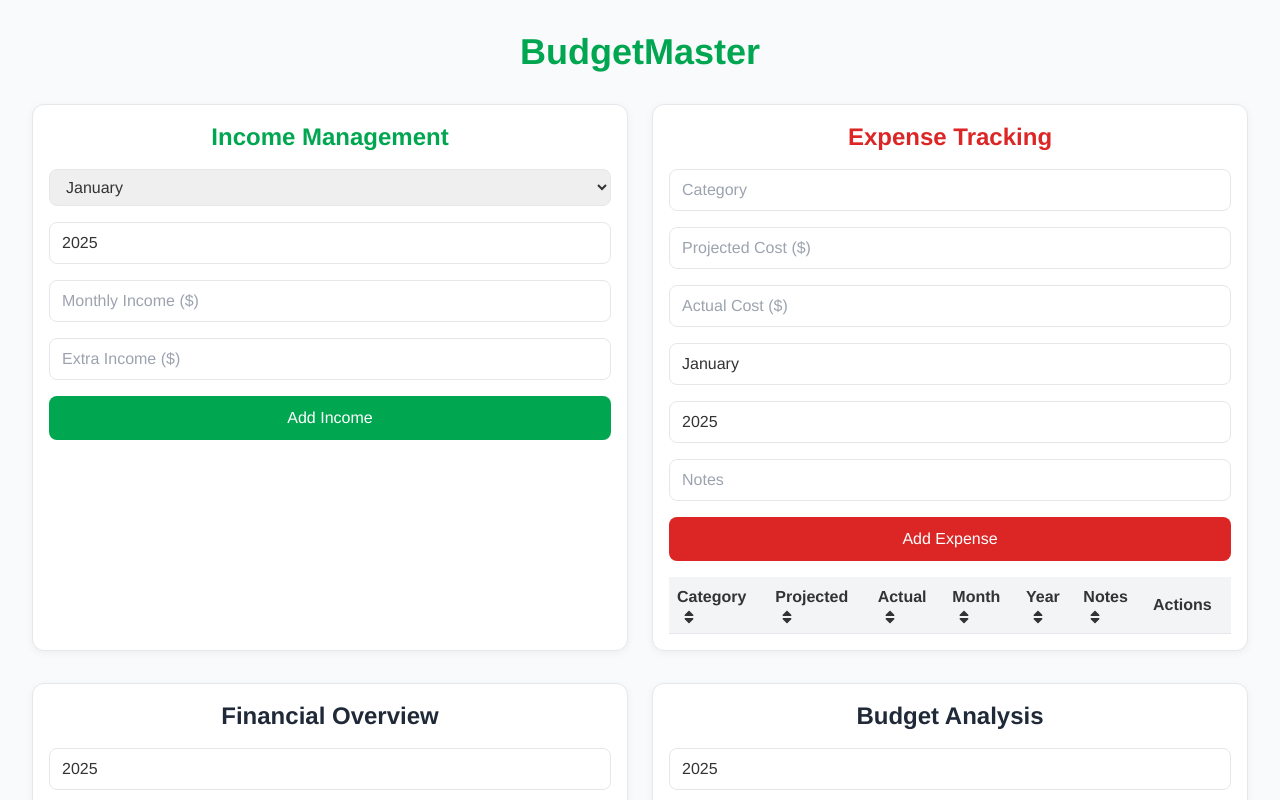
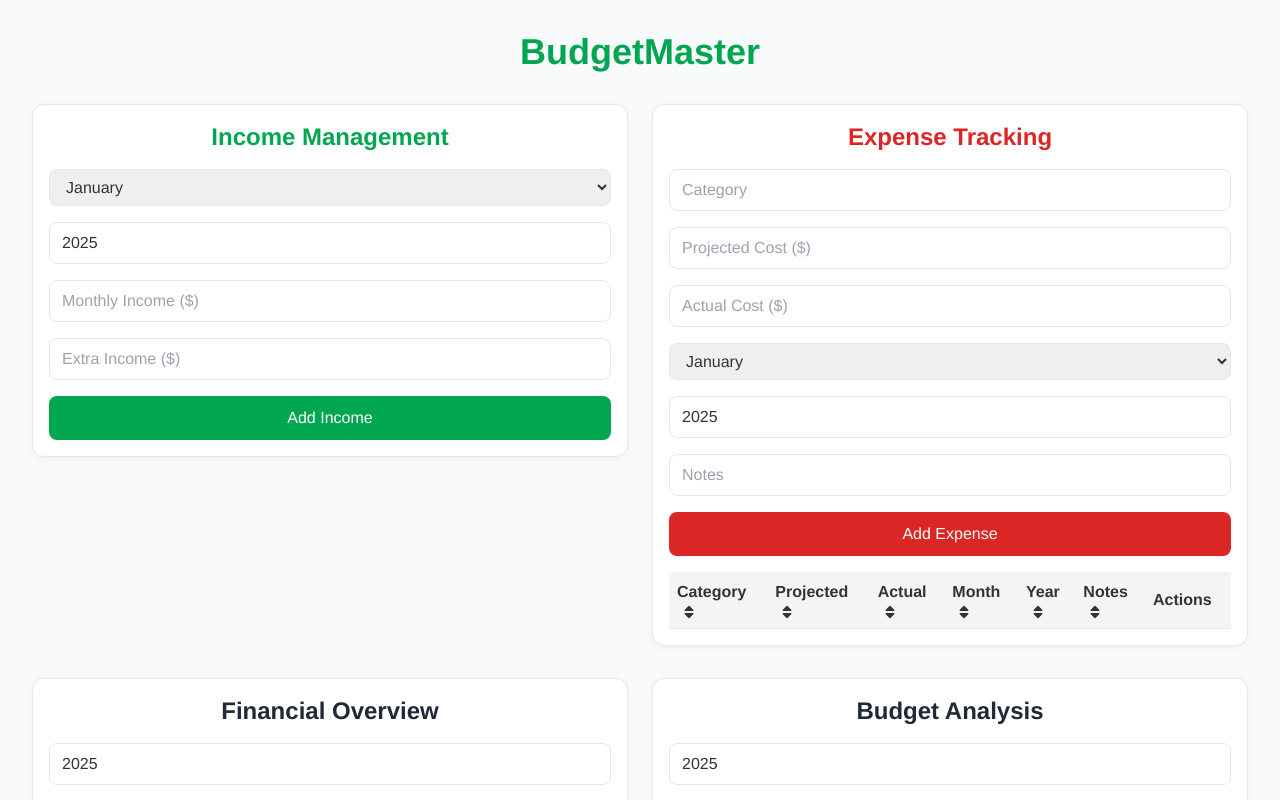
Before and after one commit to RafaelDataSci/BudgetMaster, a Next.js app: page / in a window 1280 px wide. Shown: the top 800 px of the page. Built offline with nearby package versions, Linux system fonts and the light colour scheme.

Commit message:
Fix hydration error in IncomeSection by removing invalid SelectTrigger nesting

```diff
--- a/src/app/components/ui/ExpenseSection.tsx
+++ b/src/app/components/ui/ExpenseSection.tsx
@@ -5,10 +5,15 @@ import { Card } from "@/app/components/ui/Card";
 import { Input } from "@/app/components/ui/input";
 import { Button } from "@/app/components/ui/button";
 import { Table, TableHeader, TableRow, TableHead, TableBody, TableCell } from "@/app/components/ui/table";
+import { Select, SelectTrigger, SelectValue, SelectContent, SelectItem } from "@/app/components/ui/select";
 import { useBudget } from "@/app/context/BudgetContext";
 import { FaSort, FaSortUp, FaSortDown } from "react-icons/fa";
 
-export function ExpenseSection() {
+interface ExpenseSectionProps {
+  expand?: boolean;
+}
+
+export function ExpenseSection({ expand = false }: ExpenseSectionProps) {
   const { data, setData } = useBudget();
   const [category, setCategory] = useState("");
   const [projectedCost, setProjectedCost] = useState("");
@@ -19,6 +24,11 @@ export function ExpenseSection() {
   const [editingExpense, setEditingExpense] = useState<typeof data.expenses[0] | null>(null);
   const [sortField, setSortField] = useState<keyof typeof data.expenses[0] | null>(null);
   const [sortDirection, setSortDirection] = useState<"asc" | "desc">("asc");
+
+  const months = [
+    "January", "February", "March", "April", "May", "June",
+    "July", "August", "September", "October", "November", "December",
+  ];
 
   const sortedExpenses = [...data.expenses].sort((a, b) => {
     if (!sortField) return 0;
@@ -105,7 +115,7 @@ export function ExpenseSection() {
   };
 
   return (
-    <Card className="card">
+    <Card className={`card ${expand ? "h-full" : ""}`}>
       <h2 className="text-2xl font-bold mb-4 text-red-600 text-center">Expense Tracking</h2>
       <div className="space-y-4">
         <Input
@@ -128,12 +138,16 @@ export function ExpenseSection() {
           onChange={(e) => setActualCost(e.target.value)}
           className="w-full"
         />
-        <Input
-          placeholder="Month (e.g., January)"
-          value={month}
-          onChange={(e) => setMonth(e.target.value)}
-          className="w-full"
-        />
+        <Select value={month} onValueChange={setMonth}>
+          <SelectTrigger className="w-full">
+            <SelectValue placeholder="Select Month" />
+          </SelectTrigger>
+          <SelectContent>
+            {months.map((m) => (
+              <SelectItem key={m} value={m}>{m}</SelectItem>
+            ))}
+          </SelectContent>
+        </Select>
         <Input
           placeholder="Year (e.g., 2024)"
           value={year}
@@ -155,7 +169,7 @@ export function ExpenseSection() {
           </Button>
         )}
       </div>
-      <Table className="mt-4 w-full">
+      <Table className={`mt-4 w-full ${expand ? "h-[calc(100%-200px)]" : ""}`}>
         <TableHeader>
           <TableRow className="bg-gray-100">
             <TableHead onClick={() => handleSort("category")}>
--- a/src/app/components/ui/IncomeSection.tsx
+++ b/src/app/components/ui/IncomeSection.tsx
@@ -4,7 +4,7 @@ import { useState } from "react";
 import { Card } from "@/app/components/ui/Card";
 import { Input } from "@/app/components/ui/input";
 import { Button } from "@/app/components/ui/button";
-import { Select, SelectTrigger, SelectValue, SelectContent, SelectItem } from "@/app/components/ui/select";
+import { Select, SelectItem } from "@/app/components/ui/select";
 import { useBudget } from "@/app/context/BudgetContext";
 
 export function IncomeSection() {
@@ -21,20 +21,34 @@ export function IncomeSection() {
   ];
 
   const handleUpdate = async () => {
-    if (!monthlyIncome && extraIncome) {
-      setError("Please enter Monthly Income before adding Extra Income.");
+    console.log("Attempting to add income:", { month, year, monthlyIncome, extraIncome });
+    if (!monthlyIncome && !extraIncome) {
+      setError("Please enter at least Monthly Income or Extra Income.");
       return;
     }
     setError("");
+
     const newIncome = { month, year, monthlyIncome, extraIncome };
     const updatedIncome = [...data.income, newIncome];
-    await fetch("/api/data", {
+    console.log("Updated income array:", updatedIncome);
+
+    try {
+      const response = await fetch("/api/data", {
         method: "POST",
         headers: { "Content-Type": "application/json" },
         body: JSON.stringify({ type: "income", income: updatedIncome }),
       });
+      if (!response.ok) {
+        throw new Error("Failed to save income data");
+      }
+      const result = await response.json();
+      console.log("API response:", result);
       setData({ ...data, income: updatedIncome });
       resetForm();
+    } catch (err) {
+      console.error("Error saving income:", err);
+      setError("Failed to save income. Check the console for details.");
+    }
   };
 
   const resetForm = () => {
@@ -47,15 +61,10 @@ export function IncomeSection() {
     <Card className="card">
       <h2 className="text-2xl font-bold mb-4 text-td-green text-center">Income Management</h2>
       <div className="space-y-4">
-        <Select value={month} onValueChange={setMonth}>
-          <SelectTrigger className="w-full">
-            <SelectValue placeholder="Select Month" />
-          </SelectTrigger>
-          <SelectContent>
+        <Select value={month} onValueChange={setMonth} className="w-full">
           {months.map((m) => (
             <SelectItem key={m} value={m}>{m}</SelectItem>
           ))}
-          </SelectContent>
         </Select>
         <Input
           placeholder="Year (e.g., 2024)"
--- a/src/app/components/ui/OverviewSection.tsx
+++ b/src/app/components/ui/OverviewSection.tsx
@@ -14,16 +14,17 @@ export function OverviewSection() {
   const [selectedYear, setSelectedYear] = useState(new Date().getFullYear().toString());
   const months = ["January", "February", "March", "April", "May", "June", "July", "August", "September", "October", "November", "December"];
 
+  // Filter expenses and income for the selected month and year
   const expensesForMonthYear = data.expenses.filter(
     (exp) => exp.month === selectedMonth && exp.year === selectedYear
   );
   const incomeForMonthYear = data.income.find(
     (inc) => inc.month === selectedMonth && inc.year === selectedYear
-  );
+  ) || { monthlyIncome: "0", extraIncome: "0", month: selectedMonth, year: selectedYear }; // Default to 0 if no income
 
   const totalSpent = expensesForMonthYear.reduce((sum, exp) => sum + exp.actualCost, 0);
-  const monthlyIncome = parseFloat(incomeForMonthYear?.monthlyIncome || "0");
-  const extraIncome = parseFloat(incomeForMonthYear?.extraIncome || "0");
+  const monthlyIncome = parseFloat(incomeForMonthYear.monthlyIncome || "0");
+  const extraIncome = parseFloat(incomeForMonthYear.extraIncome || "0");
   const totalIncome = monthlyIncome + extraIncome;
   const netBalance = totalIncome - totalSpent;
 
@@ -31,7 +32,7 @@ export function OverviewSection() {
     { name: "Income", value: totalIncome, fill: "#00A650" },
     { name: "Spent", value: totalSpent, fill: "#FF3B30" },
     { name: "Net Balance", value: netBalance, fill: "#00ADEF" },
-  ];
+  ].filter((item) => item.value >= 0); // Filter out negative or invalid values
 
   return (
     <Card className="card">
--- a/src/app/components/ui/select.tsx
+++ b/src/app/components/ui/select.tsx
@@ -9,7 +9,7 @@ interface SelectProps {
 
 export const Select: React.FC<SelectProps> = ({ value, onValueChange, children, className = "" }) => (
   <select
-    value={value} // Use the value prop here
+    value={value}
     onChange={(e) => onValueChange(e.target.value)}
     className={`w-full ${className}`}
   >
--- a/src/app/page.tsx
+++ b/src/app/page.tsx
@@ -1,11 +1,15 @@
+"use client";
+
 import { IncomeSection } from "@/app/components/ui/IncomeSection";
 import { ExpenseSection } from "@/app/components/ui/ExpenseSection";
 import { OverviewSection } from "@/app/components/ui/OverviewSection";
 import { AnalysisSection } from "@/app/components/ui/AnalysisSection";
 import { ExportSection } from "@/app/components/ui/ExportSection";
 import { BudgetProvider } from "@/app/context/BudgetContext";
+import { useBudget } from "@/app/context/BudgetContext";
 
 export default function Home() {
+  const { data } = useBudget();
   const suggestions = ["Reduce dining out expenses.", "Increase savings by 10%."];
   const unusualSpending = "High entertainment spending detected!";
   const budgetScore = 75;
@@ -15,8 +19,13 @@ export default function Home() {
       <main className="p-8 max-w-7xl mx-auto bg-gray-50 min-h-screen">
         <h1 className="text-4xl font-bold mb-8 text-td-green text-center">BudgetMaster</h1>
         <div className="grid grid-cols-1 md:grid-cols-2 gap-6">
-          <IncomeSection />
-          <ExpenseSection />
+          <div className="relative">
+            <IncomeSection />
+            {data.income.length === 0 && (
+              <div className="absolute inset-0 bg-transparent z-10"></div>
+            )}
+          </div>
+          <ExpenseSection expand={data.income.length === 0} />
         </div>
         <div className="mt-8 grid grid-cols-1 md:grid-cols-2 gap-6">
           <OverviewSection />
```
Lines whose indentation alone changed are shown as unchanged.
